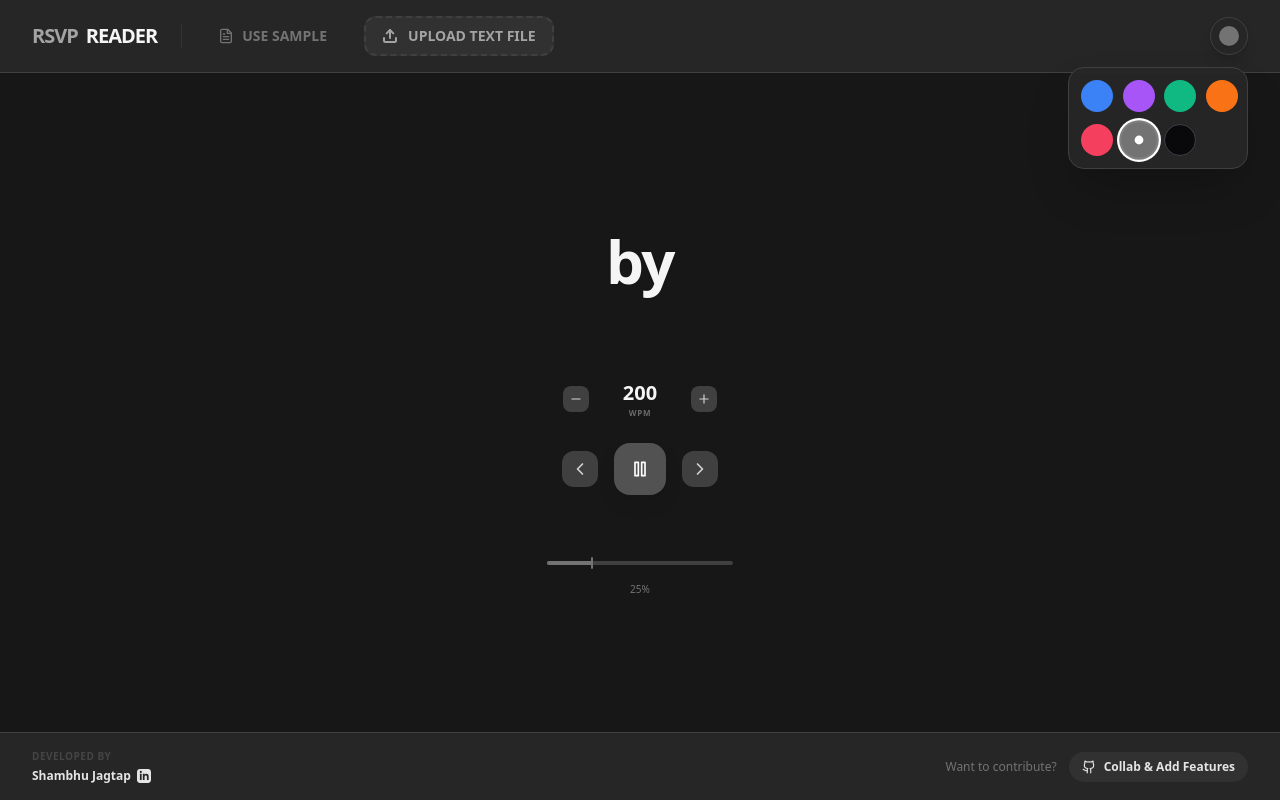
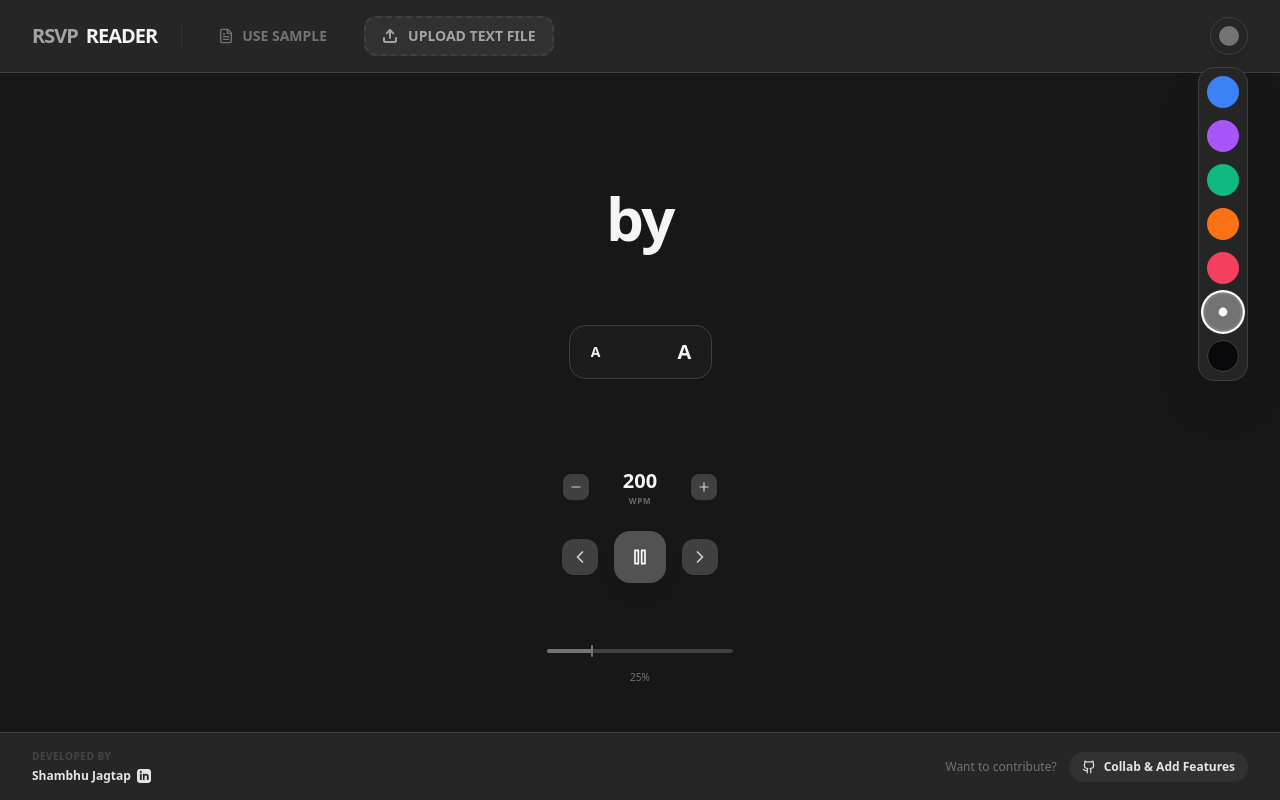
Before and after one commit to shambhuj12/rsvp, a React (Vite) app: page / in a window 1280 px wide. Both pictures are taken after a click on the button 1229 px from the left and 36 px from the top of the page. Built offline with nearby package versions, Linux system fonts and the light colour scheme.

Commit message:
Text size change buttons

```diff
--- a/src/components/ThemeSelector.jsx
+++ b/src/components/ThemeSelector.jsx
@@ -22,8 +22,8 @@ const ThemeSelector = ({ currentTheme, theme, isThemeOpen, setIsThemeOpen, handl
             </button>
 
             {isThemeOpen && (
-                <div className={`absolute right-0 mt-3 p-3 ${currentTheme.card} border ${currentTheme.border} rounded-2xl shadow-2xl z-50 backdrop-blur-md bg-opacity-95 animate-scale-in origin-top-right min-w-[180px]`}>
-                    <div className="grid grid-cols-4 gap-3">
+                <div className={`absolute right-0 mt-3 p-2 ${currentTheme.card} border ${currentTheme.border} rounded-2xl shadow-2xl z-50 backdrop-blur-md bg-opacity-95 animate-scale-in origin-top-right`}>
+                    <div className="flex flex-col gap-3">
                         {Object.entries(themeColors).map(([t, colorClass]) => (
                             <button
                                 key={t}
--- /dev/null
+++ b/src/components/Tooltip.jsx
@@ -0,0 +1,23 @@
+import React from 'react';
+
+const Tooltip = ({ children, text, currentTheme, position = 'top' }) => {
+    const positionClasses = {
+        top: 'bottom-full left-1/2 -translate-x-1/2 mb-2',
+        bottom: 'top-full left-1/2 -translate-x-1/2 mt-2',
+        left: 'right-full top-1/2 -translate-y-1/2 mr-2',
+        right: 'left-full top-1/2 -translate-y-1/2 ml-2'
+    };
+
+    if (!text) return children;
+
+    return (
+        <div className="relative group/tooltip flex items-center justify-center">
+            {children}
+            <div className={`absolute ${positionClasses[position]} px-3 py-1.5 text-[10px] uppercase font-bold tracking-wider rounded-lg opacity-0 group-hover/tooltip:opacity-100 transition-all duration-200 pointer-events-none whitespace-nowrap z-50 ${currentTheme.bg} ${currentTheme.border} border shadow-xl backdrop-blur-md ${currentTheme.text} translate-y-1 group-hover/tooltip:translate-y-0`}>
+                {text}
+            </div>
+        </div>
+    );
+};
+
+export default Tooltip;
--- a/src/components/WordDisplay.jsx
+++ b/src/components/WordDisplay.jsx
@@ -1,10 +1,46 @@
-import React from 'react';
+import React, { useState } from 'react';
+import { Minus, Plus } from 'lucide-react';
 
 const WordDisplay = ({ word, currentTheme, disabled }) => {
+    const [fontSize, setFontSize] = useState(60);
+
+    const increaseSize = () => {
+        setFontSize(prev => Math.min(prev + 5, 120));
+    };
+
+    const decreaseSize = () => {
+        setFontSize(prev => Math.max(prev - 5, 20));
+    };
+
     return (
-        <div className={`w-full flex items-center justify-center p-10 ${disabled ? 'opacity-30' : ''}`}>
-            <div className={`text-5xl md:text-6xl font-bold tracking-tight ${currentTheme.text} text-center break-words max-w-full drop-shadow-sm select-none`}>
+        <div className={`w-full flex flex-col items-center justify-center py-10 ${disabled ? 'opacity-30' : ''}`}>
+            <div
+                className={`font-bold tracking-tight ${currentTheme.text} text-center break-words w-full h-auto min-h-[150px] flex items-center justify-center transition-all duration-200 px-4`}
+                style={{ fontSize: `${fontSize}px`, lineHeight: 1.2 }}
+            >
                 {word || '...'}
+            </div>
+
+            <div className={`flex items-center gap-6 mt-8 p-1.5 rounded-2xl border ${currentTheme.border} ${currentTheme.card} shadow-sm bg-opacity-30 backdrop-blur-sm`}>
+                <button
+                    onClick={decreaseSize}
+                    disabled={disabled || fontSize <= 20}
+                    className={`w-10 h-10 flex items-center justify-center rounded-xl hover:bg-white/5 transition-all ${currentTheme.text} disabled:opacity-30 disabled:hover:bg-transparent font-bold text-sm select-none active:scale-95`}
+                    title="Decrease font size"
+                >
+                    A
+                </button>
+
+                <div className={`w-[1px] h-4 ${currentTheme.border}`}></div>
+
+                <button
+                    onClick={increaseSize}
+                    disabled={disabled || fontSize >= 120}
+                    className={`w-10 h-10 flex items-center justify-center rounded-xl hover:bg-white/5 transition-all ${currentTheme.text} disabled:opacity-30 disabled:hover:bg-transparent font-bold text-xl select-none active:scale-95`}
+                    title="Increase font size"
+                >
+                    A
+                </button>
             </div>
         </div>
     );
```
